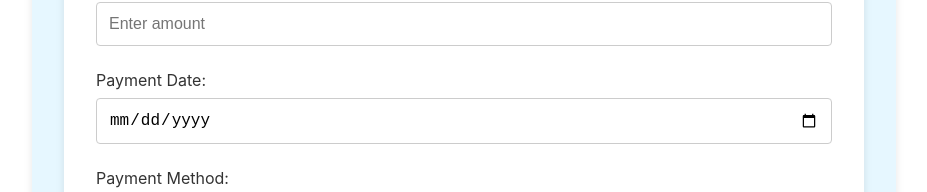
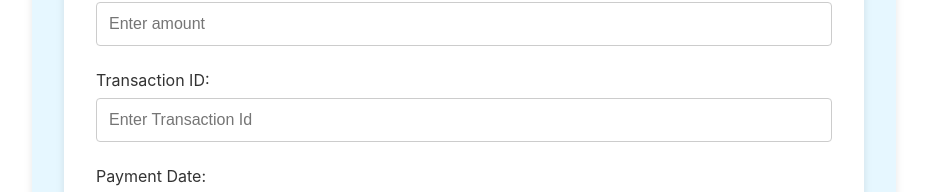
Before and after one commit to Prince-Affedzie/Loan-Managment-frontend, a React (Create React App) app: page /repay-loans in a window 1280 px wide. Shown: the part 258-450 px from the top of the page, without its empty margins (176-1103 px from the left). Built offline with nearby package versions, Linux system fonts and the light colour scheme; no server answers.

Commit message:
redefined

```diff
--- a/src/Pages/Repay-loan.js
+++ b/src/Pages/Repay-loan.js
@@ -10,6 +10,7 @@ const RepayLoanPage = () => {
   const [loading, setLoading] = useState(true);
   const [selectedLoan, setSelectedLoan] = useState(null);
   const [amountPaid, setRepaymentAmount] = useState('');
+  const [transactionId, settransactionId] = useState('');
   const [paymentDate, setPaymentDate] = useState('');
   const [paymentMethod, setPaymentMethod] = useState('');
 
@@ -54,7 +55,7 @@ const RepayLoanPage = () => {
 
   const handleSubmit = async (e) => {
     e.preventDefault();
-    if (!selectedLoan || !amountPaid || !paymentMethod || !paymentDate) {
+    if (!selectedLoan || !amountPaid ||!transactionId || !paymentMethod || !paymentDate) {
       alert('Please fill in all fields.');
       return;
     }
@@ -62,6 +63,7 @@ const RepayLoanPage = () => {
     const repaymentData = {
       loanId: selectedLoan._id,
       amountPaid, // Ensure it's a number
+      transactionId,
       paymentDate,
       paymentMethod,
     };
@@ -80,6 +82,7 @@ const RepayLoanPage = () => {
         alert('Repayment successful!');
         setSelectedLoan(null); // Reset after successful submission
         setRepaymentAmount('');
+        settransactionId('')
         setPaymentDate('');
         setPaymentMethod('');
       } else {
@@ -134,6 +137,16 @@ const RepayLoanPage = () => {
               value={amountPaid}
               onChange={(e) => setRepaymentAmount(e.target.value)}
               placeholder="Enter amount"
+              required
+            />
+          </FormGroup>
+          <FormGroup>
+            <label>Transaction ID:</label>
+            <Input
+              type="text"
+              value={transactionId}
+              onChange={(e) => settransactionId(e.target.value)}
+              placeholder="Enter Transaction Id"
               required
             />
           </FormGroup>
```
